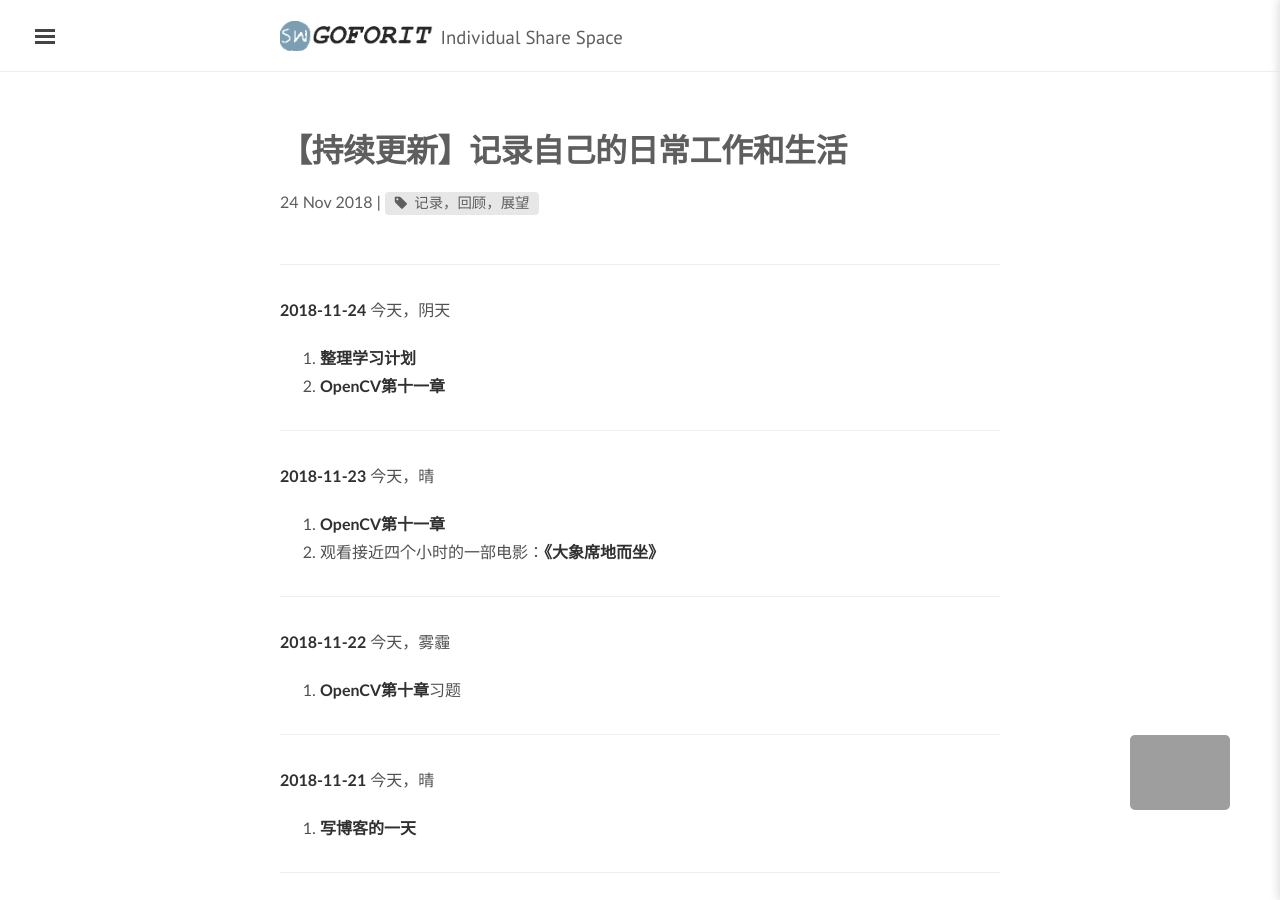
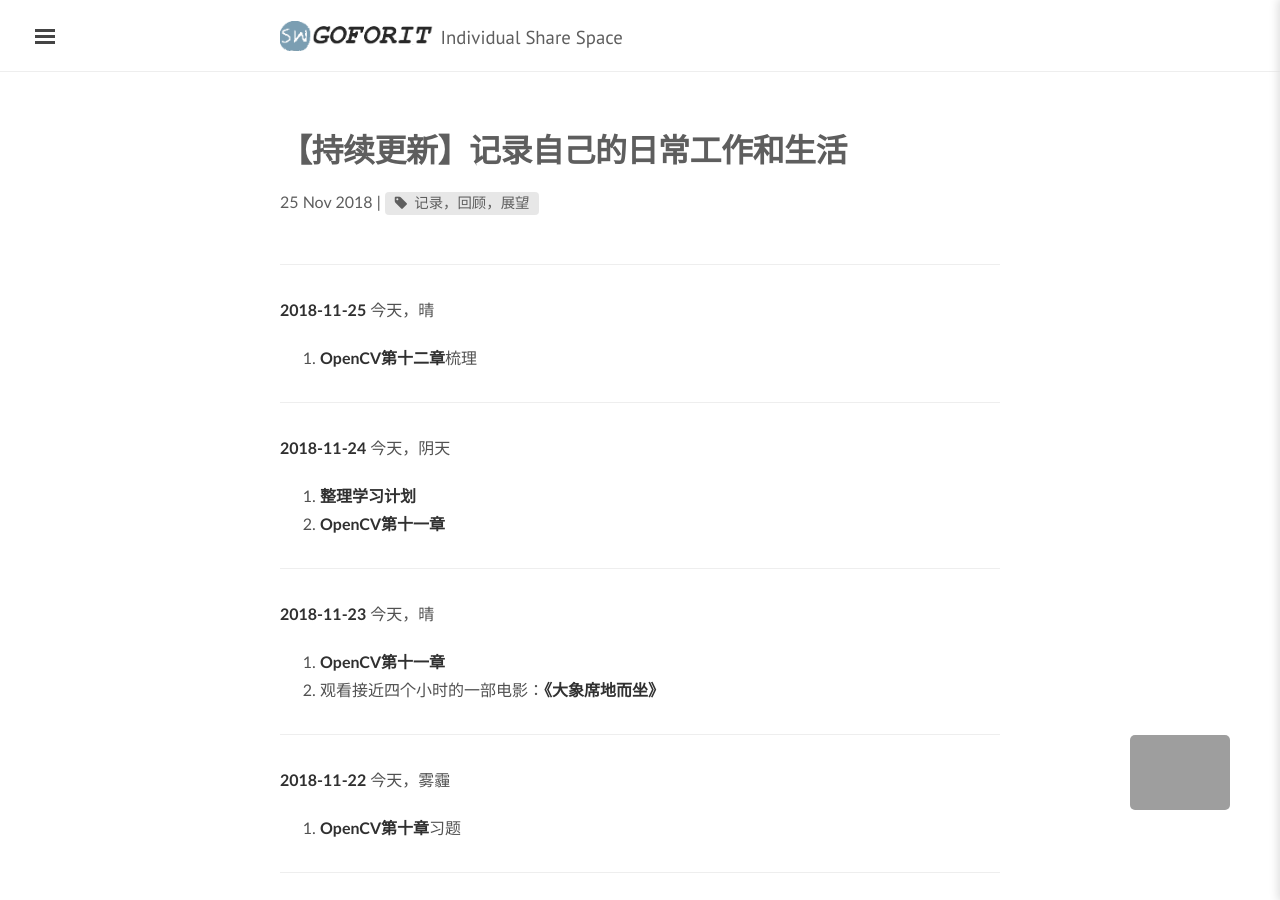
Before and after one commit to illust/illust.github.io, a Jekyll site: the page built from _posts/2018-11-25-works.md, in a window 1280 px wide and 900 px high. Built offline with Jekyll 4.4.1, drawn with Linux system fonts in a browser that asks for light colours; nearby versions of some CDN libraries; some web fonts are replaced; comment, search, counter and statistics services are not loaded.

Commit message:
add daily works

```diff
--- a/_posts/2018-11-24-works.md
+++ b/_posts/2018-11-25-works.md
@@ -5,6 +5,11 @@ categories: [dailyposts]
 excerpt: 回到写日记的年月里，fight！
 tags: [记录，回顾，展望]
 ---
+----------------------------
+**2018-11-25**
+今天，晴
+1.    **OpenCV第十二章**梳理
+
 ----------------------------
 **2018-11-24**
 今天，阴天
```
